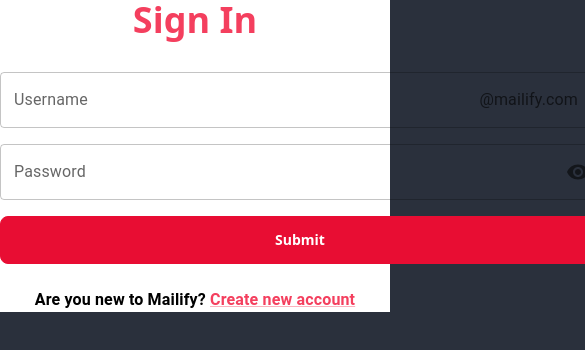
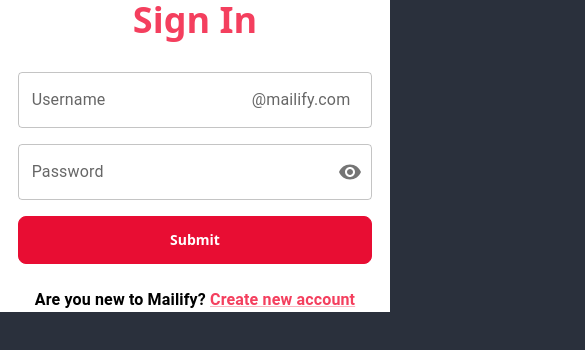
Before and after one commit to Pet3r1512/Mailify, a React (Vite) app in the folder ViteJS/: page /signin in a window 390 px wide. Shown: the top 350 px of the page, 585 px wide, since content can reach past the window. Built offline with nearby package versions, Linux system fonts and the light colour scheme.

Commit message:
Input validation

```diff
--- a/ViteJS/src/components/forms/_signin.jsx
+++ b/ViteJS/src/components/forms/_signin.jsx
@@ -8,6 +8,7 @@
   OutlinedInput,
   IconButton,
   InputLabel,
+  Typography,
 } from "@mui/material";
 import { VisibilityOff, Visibility } from "@mui/icons-material";
 
@@ -44,7 +45,7 @@
 
   return (
     <form
-      className="flex flex-col gap-y-4 w-[600px] mx-auto"
+      className="flex flex-col gap-y-4 sm:w-[600px] mx-auto"
       onSubmit={handleSubmit(onSubmit)}
     >
       {/* Username - Email Address */}
@@ -53,8 +54,9 @@
           Username
         </InputLabel>
         <OutlinedInput
-          id="outlined-adornment-password"
           fullWidth
+          required
+          id="username"
           color="inputColor"
           type="text"
           endAdornment={
```
